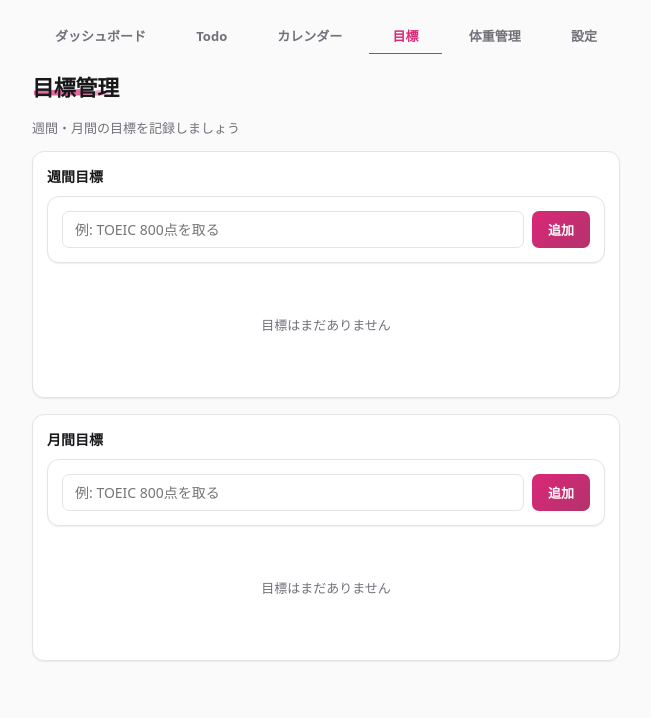
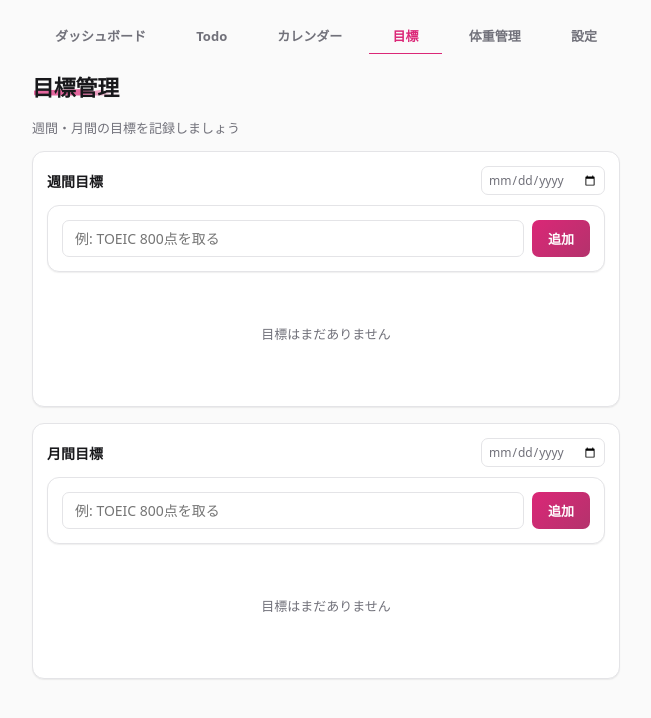
Before and after one commit to fumaalex0507-ops/Todo, a React (Vite) app: page / in a window 1280 px wide. Both pictures are taken after a click on the button "目標". Shown: the top 718 px of the page, without its empty margins (314-965 px from the left). Built offline with nearby package versions, Linux system fonts and the light colour scheme.

Commit message:
週間/月間目標に共通の期限を設定できるように
目標管理タブのタイトル横に期限日入力を追加し、設定するとダッシュボード・
目標管理両方のタイトルに「週間目標(~8/9)」のように表示されるようにした

```diff
--- a/src/App.css
+++ b/src/App.css
@@ -664,6 +664,16 @@
   margin-bottom: 0;
 }
 
+.dashboard-card__deadline {
+  flex-shrink: 0;
+  padding: 4px 6px;
+  border-radius: 7px;
+  border: 1px solid var(--border);
+  background: var(--surface-solid);
+  font-size: 12px;
+  color: var(--text-muted);
+}
+
 .weather-tiles {
   display: flex;
   gap: 6px;
--- a/src/components/DashboardSection.tsx
+++ b/src/components/DashboardSection.tsx
@@ -3,7 +3,8 @@ import { useTodos } from '../hooks/useTodos'
 import { useGoals } from '../hooks/useGoals'
 import { useWeightEntries } from '../hooks/useWeightEntries'
 import { useDailyRatings } from '../hooks/useDailyRatings'
-import { today } from '../lib/date'
+import { useGoalDeadlines } from '../hooks/useGoalDeadlines'
+import { today, formatMonthDay } from '../lib/date'
 import { computeDateProgress, computeWeightProgress } from '../lib/goalProgress'
 import { WeatherCard } from './WeatherCard'
 import { TodoList } from './TodoList'
@@ -20,6 +21,7 @@ export function DashboardSection() {
   const { goals } = useGoals()
   const { entries } = useWeightEntries()
   const { ratings, setRating } = useDailyRatings()
+  const { deadlines } = useGoalDeadlines()
   const todayStr = today()
 
   const todayTodos = useMemo(() => {
@@ -54,12 +56,16 @@ export function DashboardSection() {
       <p className="app__subtitle">今日のやること・目標をまとめて確認できます</p>
 
       <div className="dashboard-card">
-        <h2 className="dashboard-card__title">月間目標</h2>
+        <h2 className="dashboard-card__title">
+          月間目標{deadlines.monthly ? `(~${formatMonthDay(deadlines.monthly)})` : ''}
+        </h2>
         <GoalProgressList goals={goals} period="monthly" />
       </div>
 
       <div className="dashboard-card">
-        <h2 className="dashboard-card__title">週間目標</h2>
+        <h2 className="dashboard-card__title">
+          週間目標{deadlines.weekly ? `(~${formatMonthDay(deadlines.weekly)})` : ''}
+        </h2>
         <GoalProgressList goals={goals} period="weekly" />
       </div>
 
--- a/src/components/GoalsSection.tsx
+++ b/src/components/GoalsSection.tsx
@@ -1,11 +1,14 @@
 import { useState } from 'react'
 import { useGoals } from '../hooks/useGoals'
+import { useGoalDeadlines } from '../hooks/useGoalDeadlines'
+import { formatMonthDay } from '../lib/date'
 import { GoalForm } from './GoalForm'
 import { GoalList } from './GoalList'
 import type { TextGoal } from '../types'
 
 export function GoalsSection() {
   const { goals, addGoal, updateGoal, deleteGoal, reorderGoals } = useGoals()
+  const { deadlines, setDeadline } = useGoalDeadlines()
   const [editingGoal, setEditingGoal] = useState<TextGoal | null>(null)
 
   const handleReorder = (draggedId: string, targetId: string) => {
@@ -23,7 +26,17 @@ export function GoalsSection() {
       <p className="app__subtitle">週間・月間の目標を記録しましょう</p>
 
       <div className="dashboard-card">
-        <h2 className="dashboard-card__title">週間目標</h2>
+        <div className="dashboard-card__title-row">
+          <h2 className="dashboard-card__title">
+            週間目標{deadlines.weekly ? `(~${formatMonthDay(deadlines.weekly)})` : ''}
+          </h2>
+          <input
+            type="date"
+            className="dashboard-card__deadline"
+            value={deadlines.weekly ?? ''}
+            onChange={(e) => setDeadline('weekly', e.target.value || null)}
+          />
+        </div>
         <GoalForm
           period="weekly"
           editingGoal={editingGoal?.period === 'weekly' ? editingGoal : null}
@@ -50,7 +63,17 @@ export function GoalsSection() {
       </div>
 
       <div className="dashboard-card">
-        <h2 className="dashboard-card__title">月間目標</h2>
+        <div className="dashboard-card__title-row">
+          <h2 className="dashboard-card__title">
+            月間目標{deadlines.monthly ? `(~${formatMonthDay(deadlines.monthly)})` : ''}
+          </h2>
+          <input
+            type="date"
+            className="dashboard-card__deadline"
+            value={deadlines.monthly ?? ''}
+            onChange={(e) => setDeadline('monthly', e.target.value || null)}
+          />
+        </div>
         <GoalForm
           period="monthly"
           editingGoal={editingGoal?.period === 'monthly' ? editingGoal : null}
--- /dev/null
+++ b/src/hooks/useGoalDeadlines.ts
@@ -0,0 +1,26 @@
+import { useCallback } from 'react'
+import { useLocalStorage } from './useLocalStorage'
+import type { GoalPeriod } from '../types'
+
+const STORAGE_KEY = 'todo-app:goal-deadlines'
+
+interface GoalDeadlines {
+  weekly: string | null
+  monthly: string | null
+}
+
+export function useGoalDeadlines() {
+  const [deadlines, setDeadlines] = useLocalStorage<GoalDeadlines>(STORAGE_KEY, {
+    weekly: null,
+    monthly: null,
+  })
+
+  const setDeadline = useCallback(
+    (period: GoalPeriod, date: string | null) => {
+      setDeadlines((prev) => ({ ...prev, [period]: date }))
+    },
+    [setDeadlines],
+  )
+
+  return { deadlines, setDeadline }
+}
--- a/src/lib/date.ts
+++ b/src/lib/date.ts
@@ -10,6 +10,11 @@ function pad2(n: number) {
 
 export function toDateStr(d: Date) {
   return `${d.getFullYear()}-${pad2(d.getMonth() + 1)}-${pad2(d.getDate())}`
+}
+
+export function formatMonthDay(dateStr: string): string {
+  const d = new Date(`${dateStr}T00:00:00`)
+  return `${d.getMonth() + 1}/${d.getDate()}`
 }
 
 export function mostRecentMonday(): string {
```
